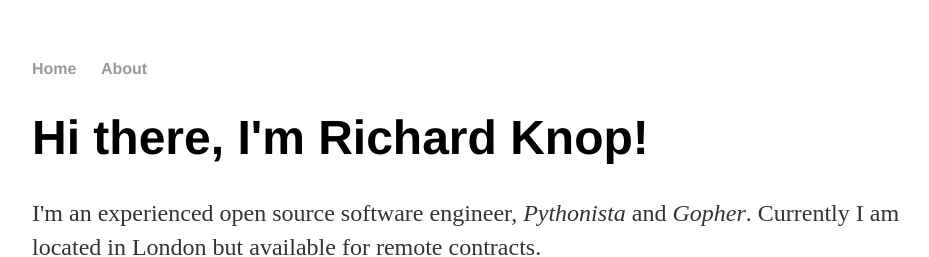
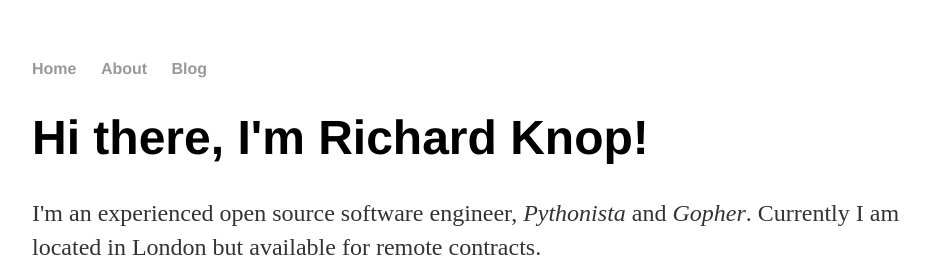
Before and after one commit to RichardKnop/richardknop.github.io, a Jekyll site: the page built from index.html, in a window 1280 px wide. Shown: the top 257 px of the page, without its empty margins (160-1089 px from the left). Built offline with Jekyll 4.4.1, drawn with Linux system fonts in a browser that asks for light colours.

Commit message:
Update default.html

```diff
--- a/_layouts/default.html
+++ b/_layouts/default.html
@@ -10,6 +10,7 @@
       <ul>
         <li><a href="/">Home</a></li>
         <li><a href="/about">About</a></li>
+        <li><a href="http://blog.richardknop.com/">Blog</a></li>
       </ul>
     </nav>
     <div class="container">
```
